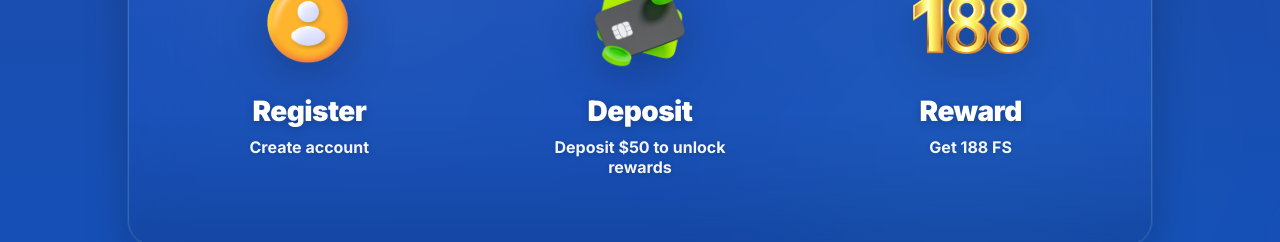
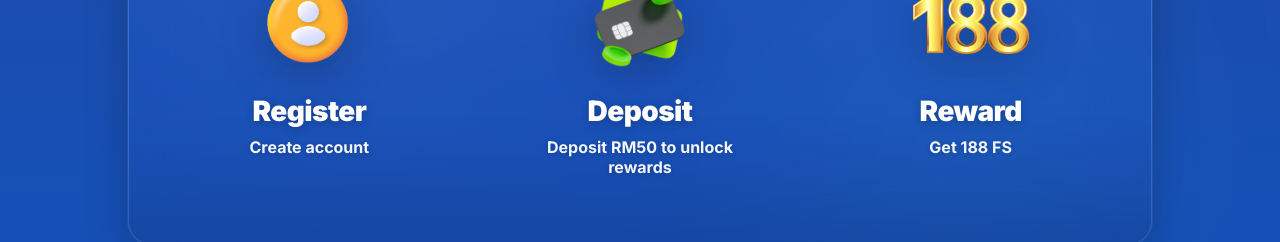
Before and after one commit to jeffthecool9/i88-airpod-en-MY, a React (Vite) app: page / in a window 1280 px wide. Shown: the part 1200-1442 px from the top of the page. Built offline with nearby package versions, Linux system fonts and the light colour scheme.

Commit message:
Update App.tsx

```diff
--- a/src/App.tsx
+++ b/src/App.tsx
@@ -207,7 +207,7 @@ const RealisticBackground = ({ liteMode = false }: { liteMode?: boolean }) => (
       <div className="absolute left-1/2 top-1/2 h-[800px] w-[800px] -translate-x-1/2 -translate-y-1/2">
         {[...Array(8)].map((_, i) => (
           <motion.div
-            key={`ray-${i}`}
+            key={`ray-{i}`}
             animate={{
               opacity: [0.10, 0.2, 0.10],
               rotate: [i * 45, i * 45 + 10, i * 45],
@@ -1031,7 +1031,7 @@ useEffect(() => {
     { title: "Register", desc: "Create account", image: registerImg },
     {
       title: "Deposit",
-      desc: "Deposit $50 to unlock rewards",
+      desc: "Deposit RM50 to unlock rewards",
       image: depositImg,
     },
     { title: "Reward", desc: "Get 188 FS", image: playImg },
```
